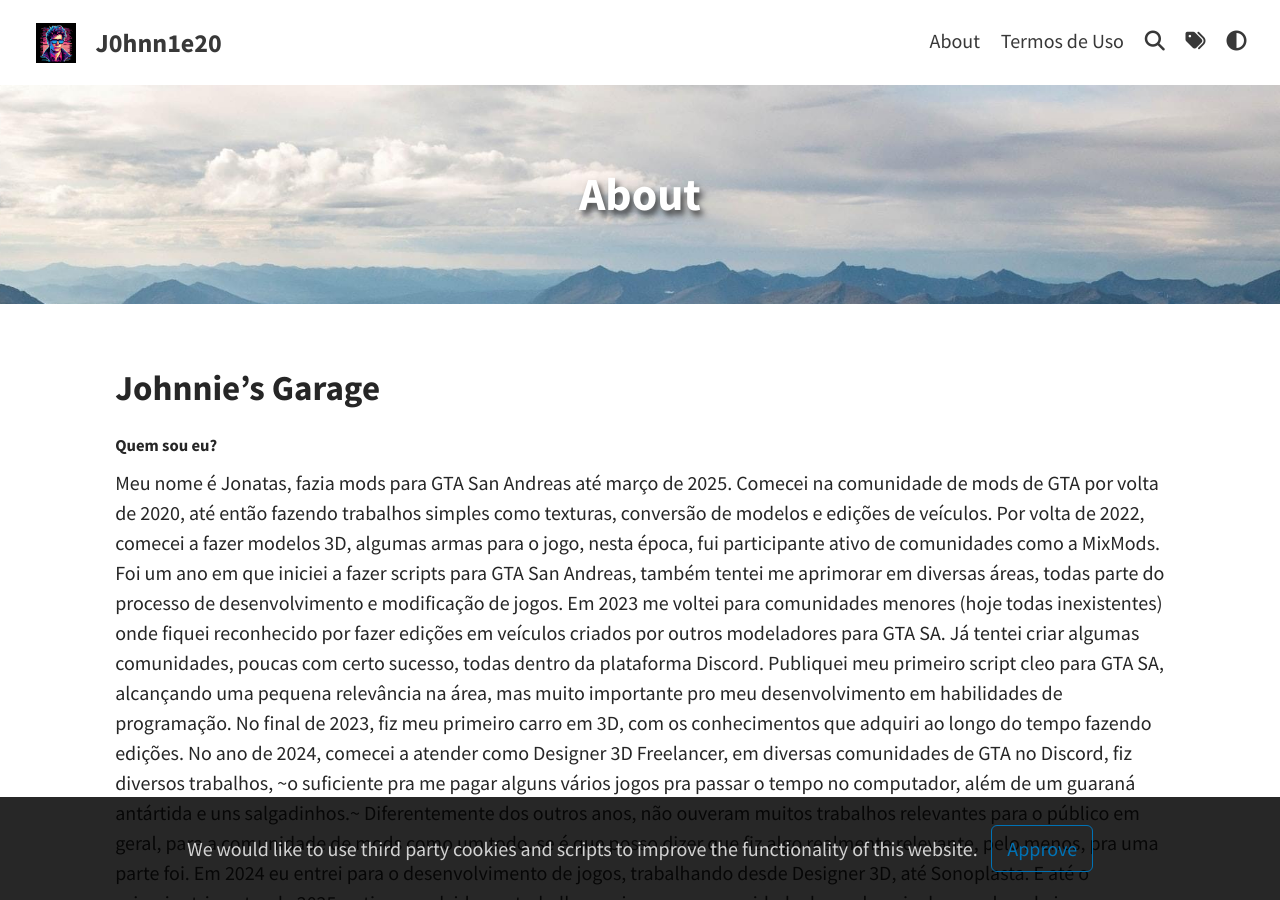
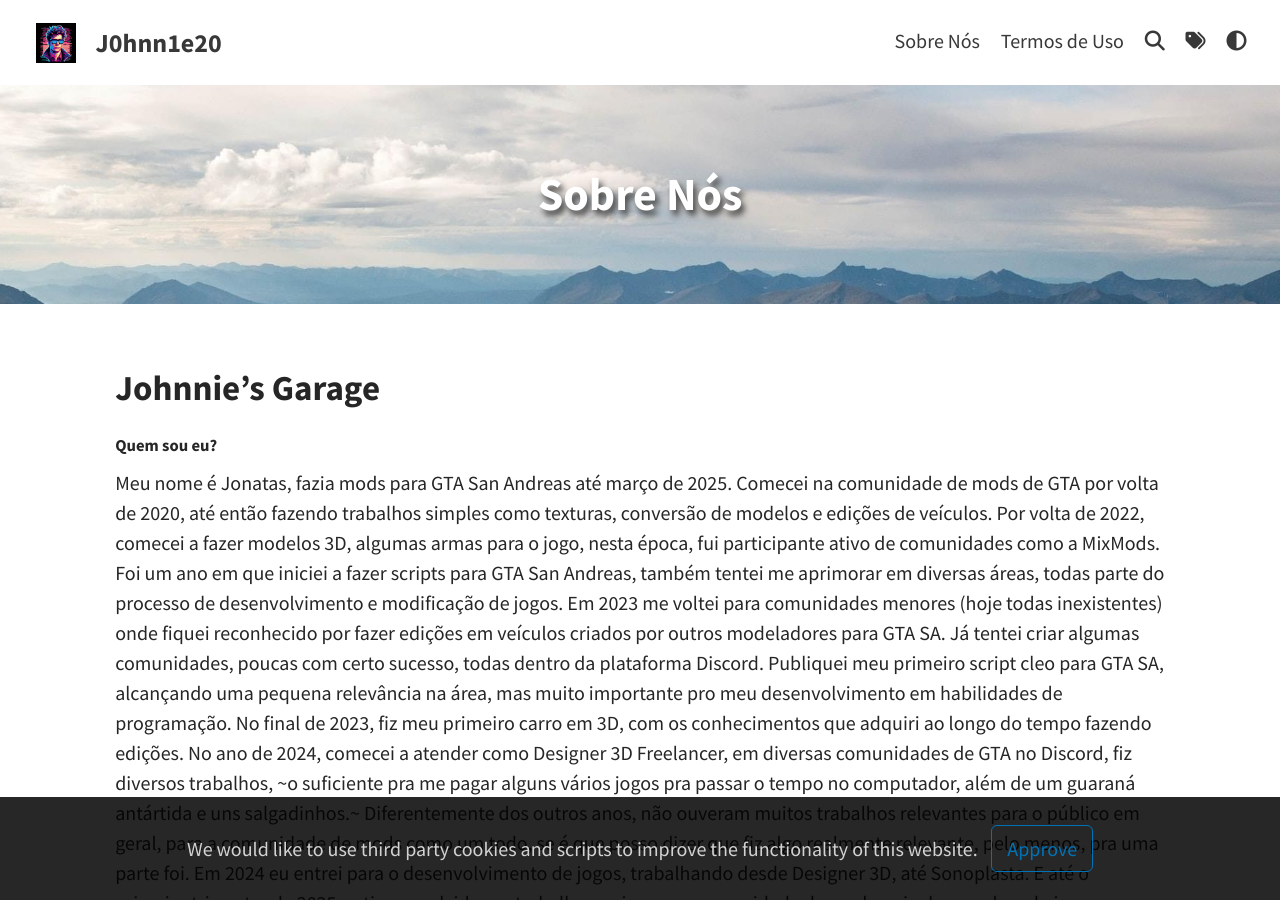
Before and after one commit to j0hnn1e20/j0hnn1e20.github.io, a Jekyll site: the page built from pages/about.md, in a window 1280 px wide and 900 px high. Built offline with Jekyll 4.4.1, drawn with Linux system fonts in a browser that asks for light colours; a script that is not in the unit is left out.

Commit message:
Update about.md

```diff
--- a/pages/about.md
+++ b/pages/about.md
@@ -1,9 +1,9 @@
 ---
 layout: page
-title: About
+title: Sobre Nós
 permalink: /about/
 feature-img: "assets/img/pexels/travel.jpeg"
-tags: [Page]
+tags: [About]
 hide: false
 excluded: false
 ---
```
